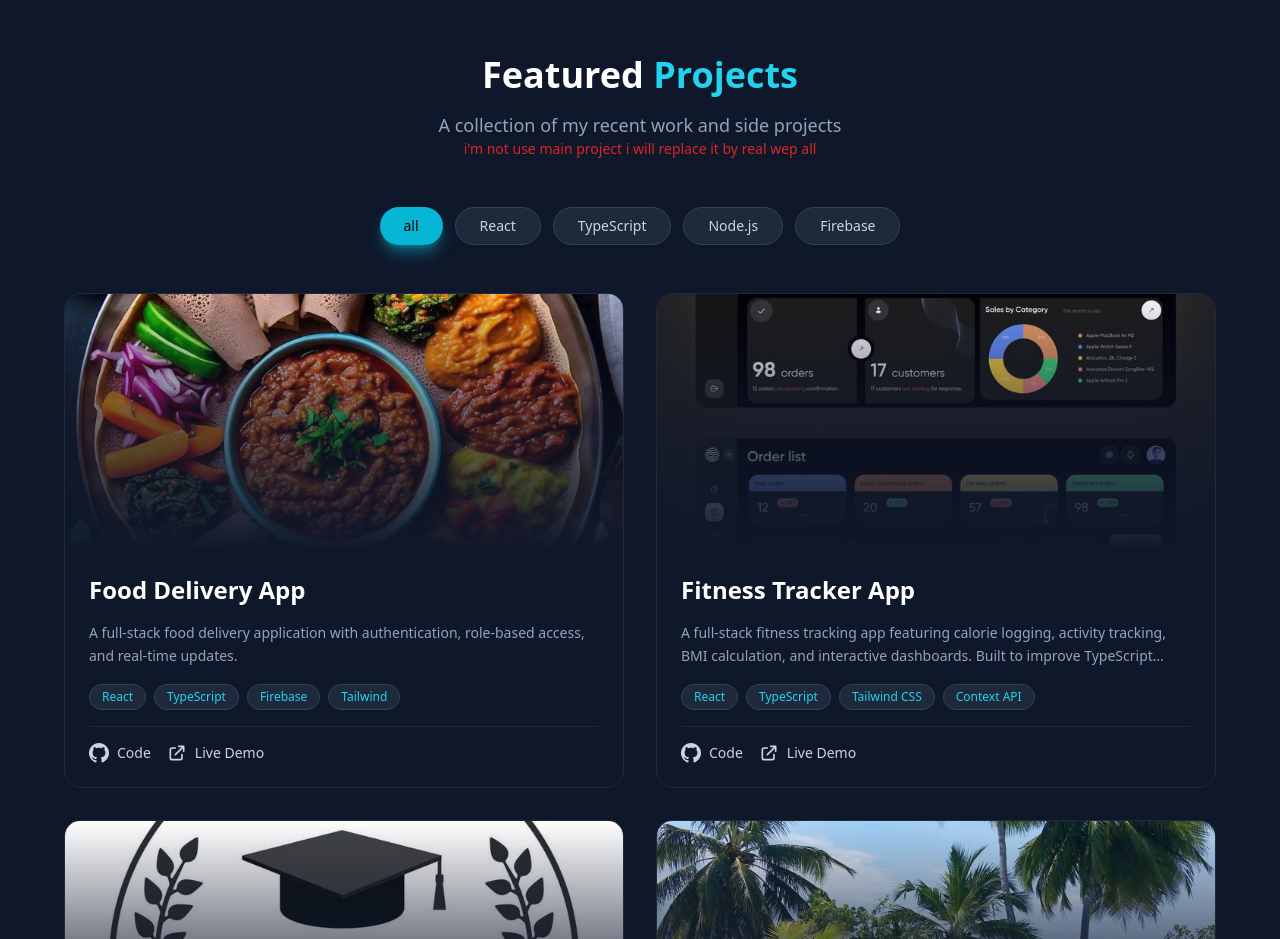
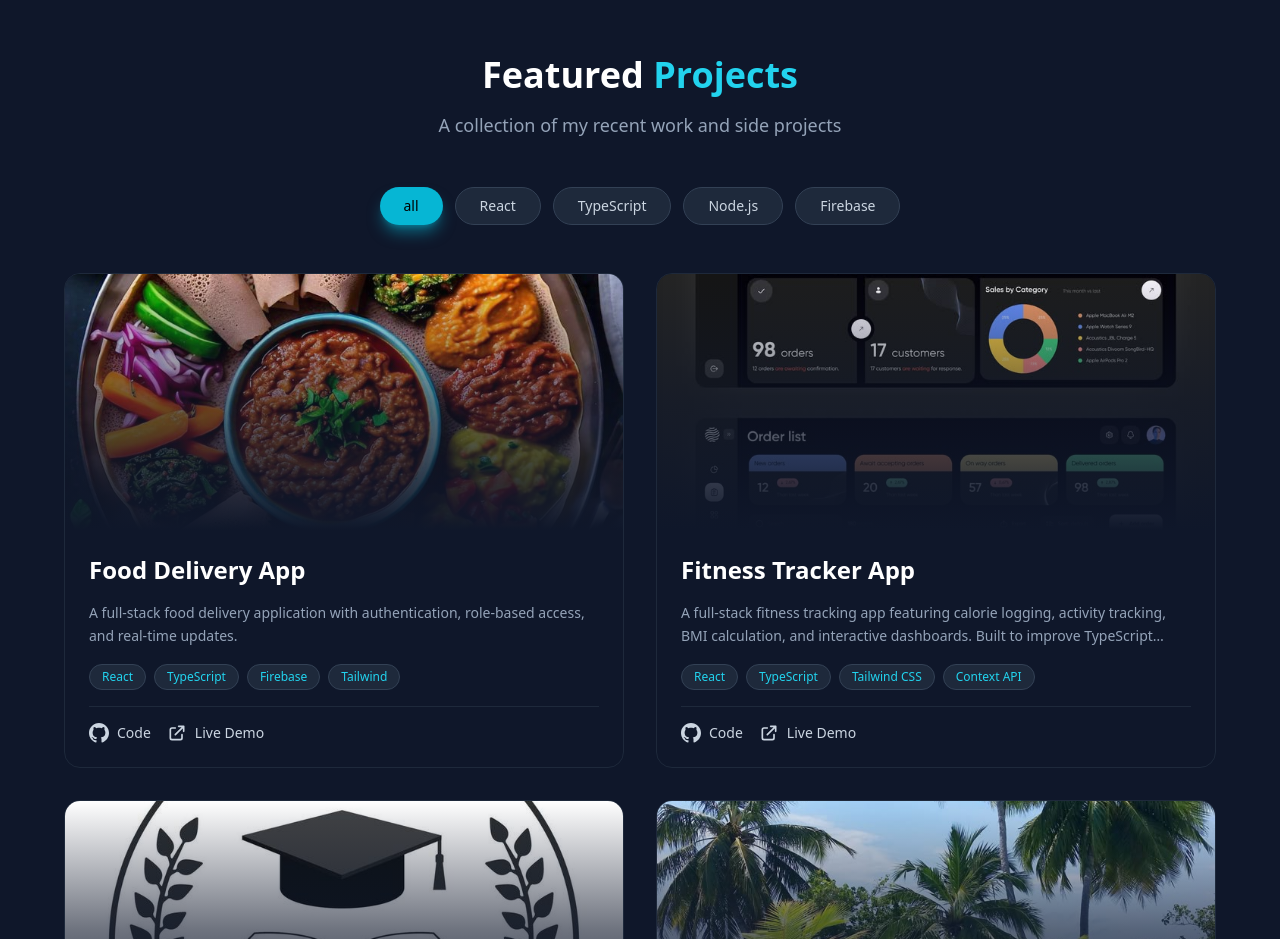
Before and after one commit to muradbzuneh/Moderate_portfolio, a React (Vite) app in the folder Murad-v2-portfolio/: page / in a window 1280 px wide. Shown: the part 2140-3079 px from the top of the page. Built offline with nearby package versions, Linux system fonts and the light colour scheme; the HTML template or start-up script is replaced by a standard one.

Commit message:
fix: remove the text from project file

```diff
--- a/Murad-v2-portfolio/src/Componets/Project.tsx
+++ b/Murad-v2-portfolio/src/Componets/Project.tsx
@@ -28,7 +28,6 @@ const Projects = () => {
         <p className="text-slate-600 dark:text-slate-400 text-lg">
           A collection of my recent work and side projects
         </p>
-        <p className="text-red-600 text-sm">i'm not use main project i will replace it by real wep all</p>
       </div>
 
       {/* Filter buttons */}
```
